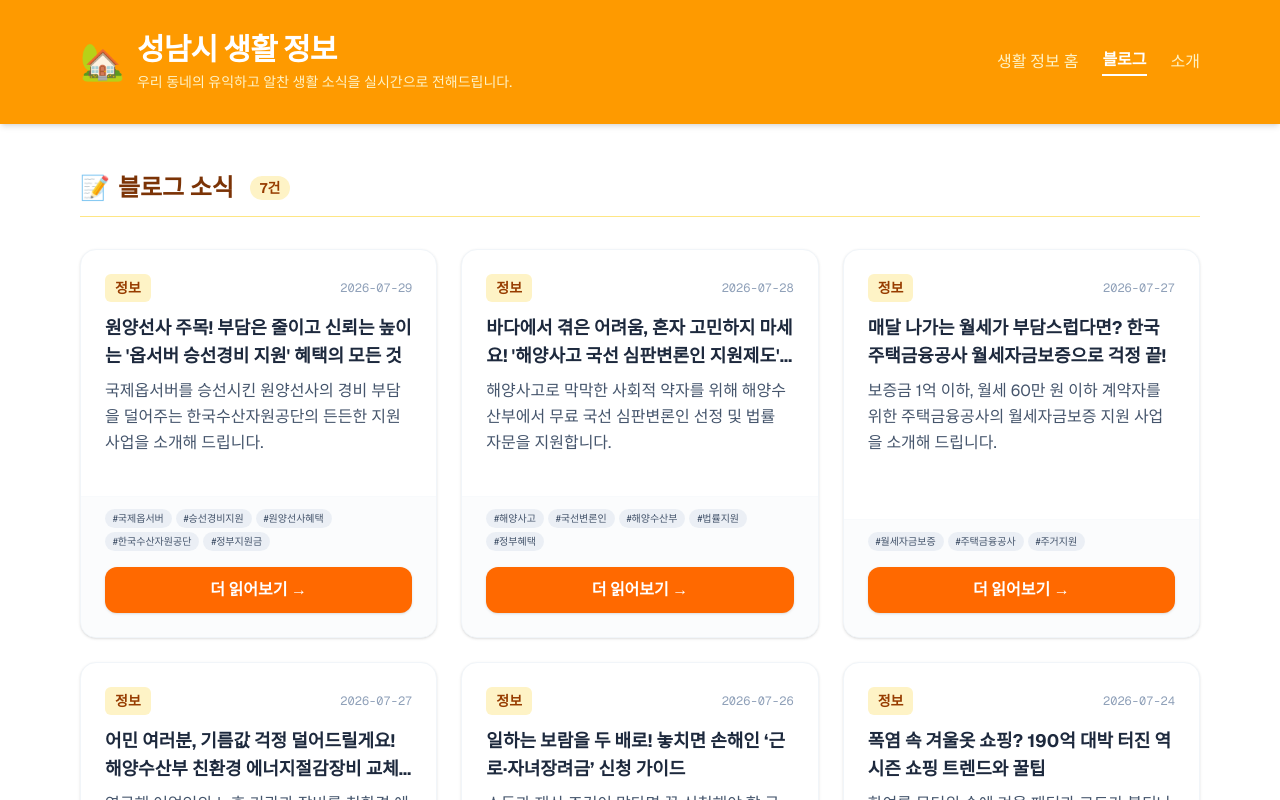
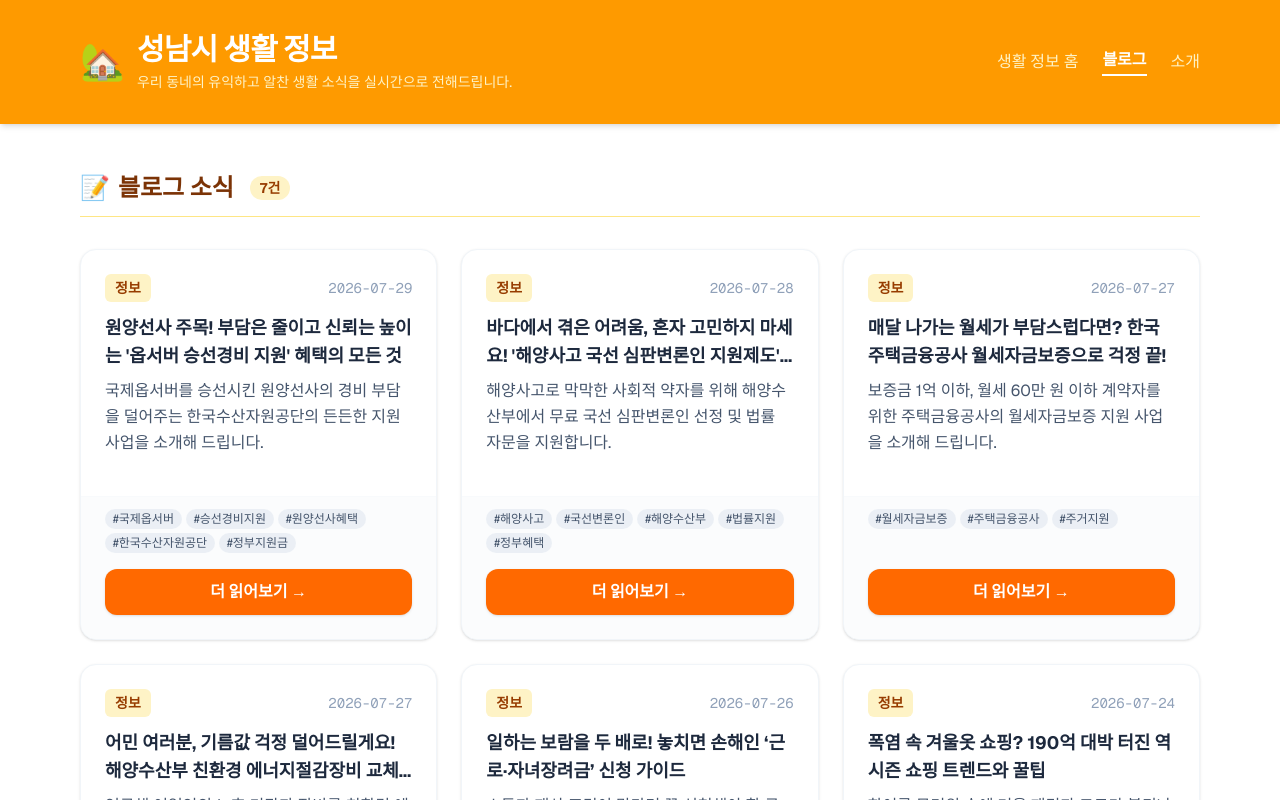
Before and after one commit to annbadawin-ship-it/my-city-info, a Next.js app: page /blog in a window 1280 px wide. Shown: the top 800 px of the page. Built offline with nearby package versions, Linux system fonts and the light colour scheme.

Commit message:
UI: 블로그 목록 날짜, 태그 폰트 크기 변경 및 하단 높이 일치화

```diff
--- a/src/app/blog/page.tsx
+++ b/src/app/blog/page.tsx
@@ -73,14 +73,14 @@ export default function BlogListPage() {
             {posts.map((post) => (
               <article
                 key={post.slug}
-                className="bg-white rounded-2xl shadow-sm border border-slate-100 overflow-hidden hover:shadow-md transition-all duration-300 flex flex-col justify-between"
+                className="bg-white rounded-2xl shadow-sm border border-slate-100 overflow-hidden hover:shadow-md transition-all duration-300 flex flex-col"
               >
                 <div className="p-6">
                   <div className="flex justify-between items-center mb-3">
                     <span className="bg-amber-100 text-amber-800 text-sm font-bold px-2.5 py-1 rounded-md">
                       {post.category || "일반"}
                     </span>
-                    <span className="text-xs text-slate-400 font-mono">
+                    <span className="text-sm text-slate-400 font-mono">
                       {post.date}
                     </span>
                   </div>
@@ -91,13 +91,13 @@ export default function BlogListPage() {
                     {post.summary}
                   </p>
                 </div>
-                <div className="px-6 pb-6 pt-3 bg-slate-50/50 border-t border-slate-50 flex flex-col gap-2">
+                <div className="px-6 pb-6 pt-3 bg-slate-50/50 border-t border-slate-50 flex flex-col gap-2 flex-1">
                   {post.tags.length > 0 && (
                     <div className="flex flex-wrap gap-1 mb-2">
                       {post.tags.map((tag) => (
                         <span
                           key={tag}
-                          className="bg-slate-200/60 text-slate-600 text-[10px] px-2 py-0.5 rounded-full"
+                          className="bg-slate-200/60 text-slate-600 text-xs px-2 py-0.5 rounded-full"
                         >
                           #{tag}
                         </span>
@@ -106,7 +106,7 @@ export default function BlogListPage() {
                   )}
                   <Link
                     href={`/blog/${post.slug}`}
-                    className="block w-full text-center bg-orange-500 hover:bg-white text-white hover:text-orange-500 font-extrabold py-2.5 rounded-xl border border-transparent hover:border-orange-500 transition duration-200 shadow-sm text-base"
+                    className="mt-auto block w-full text-center bg-orange-500 hover:bg-white text-white hover:text-orange-500 font-extrabold py-2.5 rounded-xl border border-transparent hover:border-orange-500 transition duration-200 shadow-sm text-base"
                   >
                     더 읽어보기 →
                   </Link>
```
